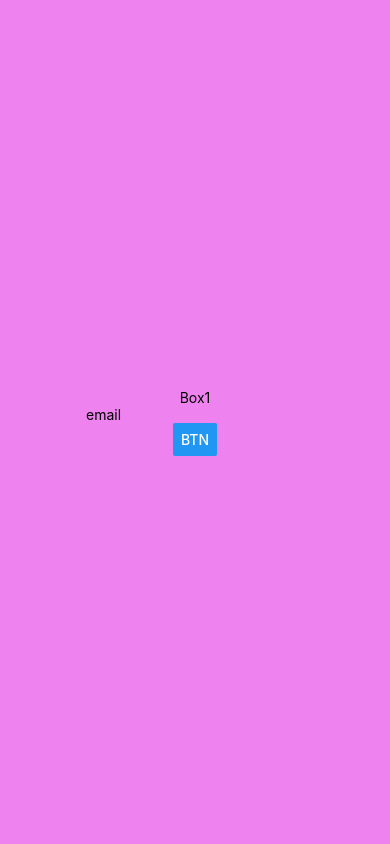
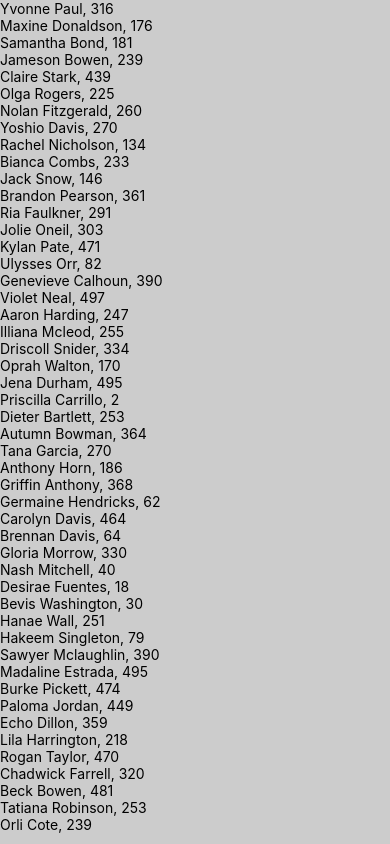
Before and after one commit to ryewoncode/react-native-edu, a React Native app: screen / in a window 390 px wide. Built offline with nearby package versions, Linux system fonts and the light colour scheme.

Commit message:
feat: FlastList 실습

```diff
--- a/App.js
+++ b/App.js
@@ -7,7 +7,8 @@ import {View, Text} from 'react-native'
 // import SytleComponent from './StyleComponent';
 // import CssTest from './CssTest'
 // import PositionComponent from './PositionComponent';
-import TextInputComponent from './TextInputComponent';
+// import TextInputComponent from './TextInputComponent';
+import FlatListComponent from './FlatListComponent';
 
 const App = () => {
     let count = 500;
@@ -23,7 +24,8 @@ const App = () => {
         // <SytleComponent />
         // <CssTest />
         // <PositionComponent />
-        <TextInputComponent />
+        // <TextInputComponent />
+        <FlatListComponent />
     )
 }
 
--- /dev/null
+++ b/FlatListComponent.js
@@ -0,0 +1,33 @@
+import React from 'react'
+import { FlatList, StyleSheet, Text, View } from 'react-native';
+
+import users from './data/user-list.json'
+
+
+const Item = ({name, _id}) =>  {
+    return(
+        <View>
+            <Text>{name}, {_id}</Text>
+        </View>
+    )
+}
+const FlatListComponent = () => {
+
+    return (
+        <View style={styles.all}>
+            <FlatList
+                data={users}
+                renderItem={({item}) => <Item name={item.name} _id={item._id} />}
+                keyExtractor={item => item.email} />
+        </View>
+    );
+};
+
+const styles = StyleSheet.create({
+    all: {
+        backgroundColor: '#cccccc',
+        flex: 1,
+    }
+});
+
+export default FlatListComponent;
--- /dev/null
+++ b/data/user-list.json
@@ -0,0 +1,296 @@
+[
+	{
+		"_id": 316,
+		"name": "Yvonne Paul",
+		"age": 42,
+		"email": "Duis.volutpat@Suspendisseacmetus.com"
+	},
+	{
+		"_id": 176,
+		"name": "Maxine Donaldson",
+		"age": 44,
+		"email": "nec.cursus.a@Donec.edu"
+	},
+	{
+		"_id": 181,
+		"name": "Samantha Bond",
+		"age": 49,
+		"email": "lorem.semper@egestashendrerit.edu"
+	},
+	{
+		"_id": 239,
+		"name": "Jameson Bowen",
+		"age": 35,
+		"email": "egestas.lacinia.Sed@amet.net"
+	},
+	{
+		"_id": 439,
+		"name": "Claire Stark",
+		"age": 58,
+		"email": "iaculis.enim.sit@auctorvitae.co.uk"
+	},
+	{
+		"_id": 225,
+		"name": "Olga Rogers",
+		"age": 32,
+		"email": "amet.luctus.vulputate@lectus.co.uk"
+	},
+	{
+		"_id": 260,
+		"name": "Nolan Fitzgerald",
+		"age": 33,
+		"email": "ultricies.sem@augueacipsum.net"
+	},
+	{
+		"_id": 270,
+		"name": "Yoshio Davis",
+		"age": 31,
+		"email": "turpis.vitae@pulvinararcuet.net"
+	},
+	{
+		"_id": 134,
+		"name": "Rachel Nicholson",
+		"age": 23,
+		"email": "nec@est.ca"
+	},
+	{
+		"_id": 233,
+		"name": "Bianca Combs",
+		"age": 64,
+		"email": "suscipit@etrutrum.edu"
+	},
+	{
+		"_id": 146,
+		"name": "Jack Snow",
+		"age": 20,
+		"email": "nec.leo.Morbi@imperdietornareIn.ca"
+	},
+	{
+		"_id": 361,
+		"name": "Brandon Pearson",
+		"age": 25,
+		"email": "mi@neque.edu"
+	},
+	{
+		"_id": 291,
+		"name": "Ria Faulkner",
+		"age": 54,
+		"email": "et.euismod@Morbinon.co.uk"
+	},
+	{
+		"_id": 303,
+		"name": "Jolie Oneil",
+		"age": 67,
+		"email": "aliquam.adipiscing.lacus@lobortis.org"
+	},
+	{
+		"_id": 471,
+		"name": "Kylan Pate",
+		"age": 69,
+		"email": "libero@imperdietullamcorper.ca"
+	},
+	{
+		"_id": 82,
+		"name": "Ulysses Orr",
+		"age": 32,
+		"email": "libero@nunc.net"
+	},
+	{
+		"_id": 390,
+		"name": "Genevieve Calhoun",
+		"age": 50,
+		"email": "nec@bibendumfermentummetus.com"
+	},
+	{
+		"_id": 497,
+		"name": "Violet Neal",
+		"age": 64,
+		"email": "Duis.ac.arcu@lectuspede.edu"
+	},
+	{
+		"_id": 247,
+		"name": "Aaron Harding",
+		"age": 41,
+		"email": "mollis@duiaugue.ca"
+	},
+	{
+		"_id": 255,
+		"name": "Illiana Mcleod",
+		"age": 23,
+		"email": "turpis@sem.edu"
+	},
+	{
+		"_id": 334,
+		"name": "Driscoll Snider",
+		"age": 43,
+		"email": "justo.Praesent.luctus@justonecante.edu"
+	},
+	{
+		"_id": 170,
+		"name": "Oprah Walton",
+		"age": 25,
+		"email": "Nullam.vitae@dignissimMaecenasornare.com"
+	},
+	{
+		"_id": 495,
+		"name": "Jena Durham",
+		"age": 50,
+		"email": "Nullam.ut@loremfringilla.net"
+	},
+	{
+		"_id": 2,
+		"name": "Priscilla Carrillo",
+		"age": 27,
+		"email": "et.magnis.dis@dictumultriciesligula.edu"
+	},
+	{
+		"_id": 253,
+		"name": "Dieter Bartlett",
+		"age": 33,
+		"email": "molestie@elitpellentesque.org"
+	},
+	{
+		"_id": 364,
+		"name": "Autumn Bowman",
+		"age": 53,
+		"email": "tellus.Aenean.egestas@Aeneaneuismodmauris.org"
+	},
+	{
+		"_id": 270,
+		"name": "Tana Garcia",
+		"age": 64,
+		"email": "rutrum.justo.Praesent@Vivamus.org"
+	},
+	{
+		"_id": 186,
+		"name": "Anthony Horn",
+		"age": 57,
+		"email": "sit.amet.lorem@eros.ca"
+	},
+	{
+		"_id": 368,
+		"name": "Griffin Anthony",
+		"age": 66,
+		"email": "Sed@erat.org"
+	},
+	{
+		"_id": 62,
+		"name": "Germaine Hendricks",
+		"age": 23,
+		"email": "In.mi.pede@quisaccumsan.edu"
+	},
+	{
+		"_id": 464,
+		"name": "Carolyn Davis",
+		"age": 41,
+		"email": "commodo.at.libero@quispedePraesent.co.uk"
+	},
+	{
+		"_id": 64,
+		"name": "Brennan Davis",
+		"age": 50,
+		"email": "Etiam@velarcueu.org"
+	},
+	{
+		"_id": 330,
+		"name": "Gloria Morrow",
+		"age": 60,
+		"email": "velit@velitAliquamnisl.org"
+	},
+	{
+		"_id": 40,
+		"name": "Nash Mitchell",
+		"age": 45,
+		"email": "ante.blandit@tempusrisusDonec.net"
+	},
+	{
+		"_id": 18,
+		"name": "Desirae Fuentes",
+		"age": 33,
+		"email": "molestie.tortor.nibh@Nullam.com"
+	},
+	{
+		"_id": 30,
+		"name": "Bevis Washington",
+		"age": 37,
+		"email": "quis.urna.Nunc@etmalesuada.com"
+	},
+	{
+		"_id": 251,
+		"name": "Hanae Wall",
+		"age": 36,
+		"email": "Quisque.imperdiet@cursusa.org"
+	},
+	{
+		"_id": 79,
+		"name": "Hakeem Singleton",
+		"age": 61,
+		"email": "Cras.vehicula@Aeneansedpede.co.uk"
+	},
+	{
+		"_id": 390,
+		"name": "Sawyer Mclaughlin",
+		"age": 51,
+		"email": "ac.orci@massalobortisultrices.edu"
+	},
+	{
+		"_id": 495,
+		"name": "Madaline Estrada",
+		"age": 32,
+		"email": "magna@feugiatplacerat.com"
+	},
+	{
+		"_id": 474,
+		"name": "Burke Pickett",
+		"age": 62,
+		"email": "amet.consectetuer@elitAliquamauctor.ca"
+	},
+	{
+		"_id": 449,
+		"name": "Paloma Jordan",
+		"age": 66,
+		"email": "Donec.nibh.Quisque@lectussit.com"
+	},
+	{
+		"_id": 359,
+		"name": "Echo Dillon",
+		"age": 44,
+		"email": "lorem.lorem@semutcursus.org"
+	},
+	{
+		"_id": 218,
+		"name": "Lila Harrington",
+		"age": 57,
+		"email": "libero.Proin.sed@urnaVivamus.com"
+	},
+	{
+		"_id": 470,
+		"name": "Rogan Taylor",
+		"age": 35,
+		"email": "orci.adipiscing.non@volutpat.ca"
+	},
+	{
+		"_id": 320,
+		"name": "Chadwick Farrell",
+		"age": 50,
+		"email": "faucibus@tristiquesenectuset.com"
+	},
+	{
+		"_id": 481,
+		"name": "Beck Bowen",
+		"age": 59,
+		"email": "risus@Curabiturvellectus.ca"
+	},
+	{
+		"_id": 253,
+		"name": "Tatiana Robinson",
+		"age": 47,
+		"email": "lobortis.risus@ipsumSuspendissesagittis.co.uk"
+	},
+	{
+		"_id": 239,
+		"name": "Orli Cote",
+		"age": 27,
+		"email": "euismod.urna@Donectempus.ca"
+	}
+]
```
